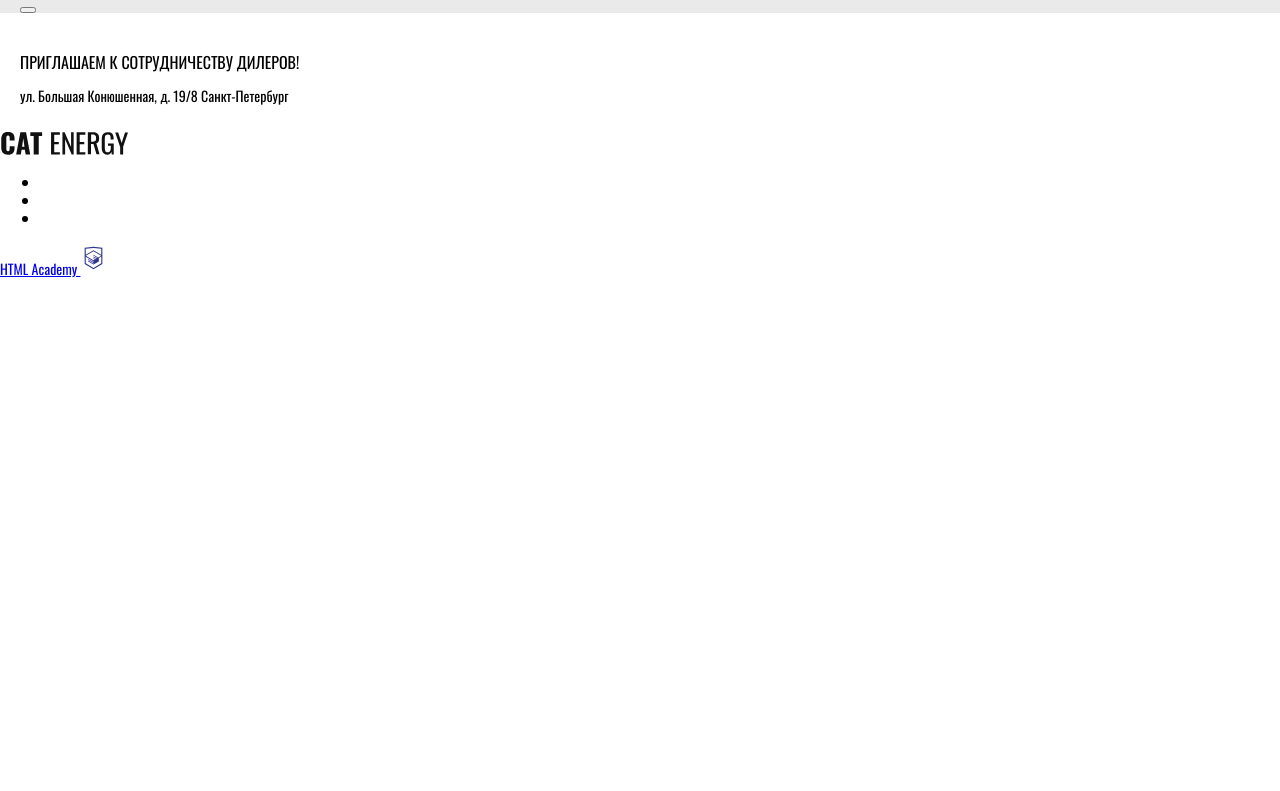
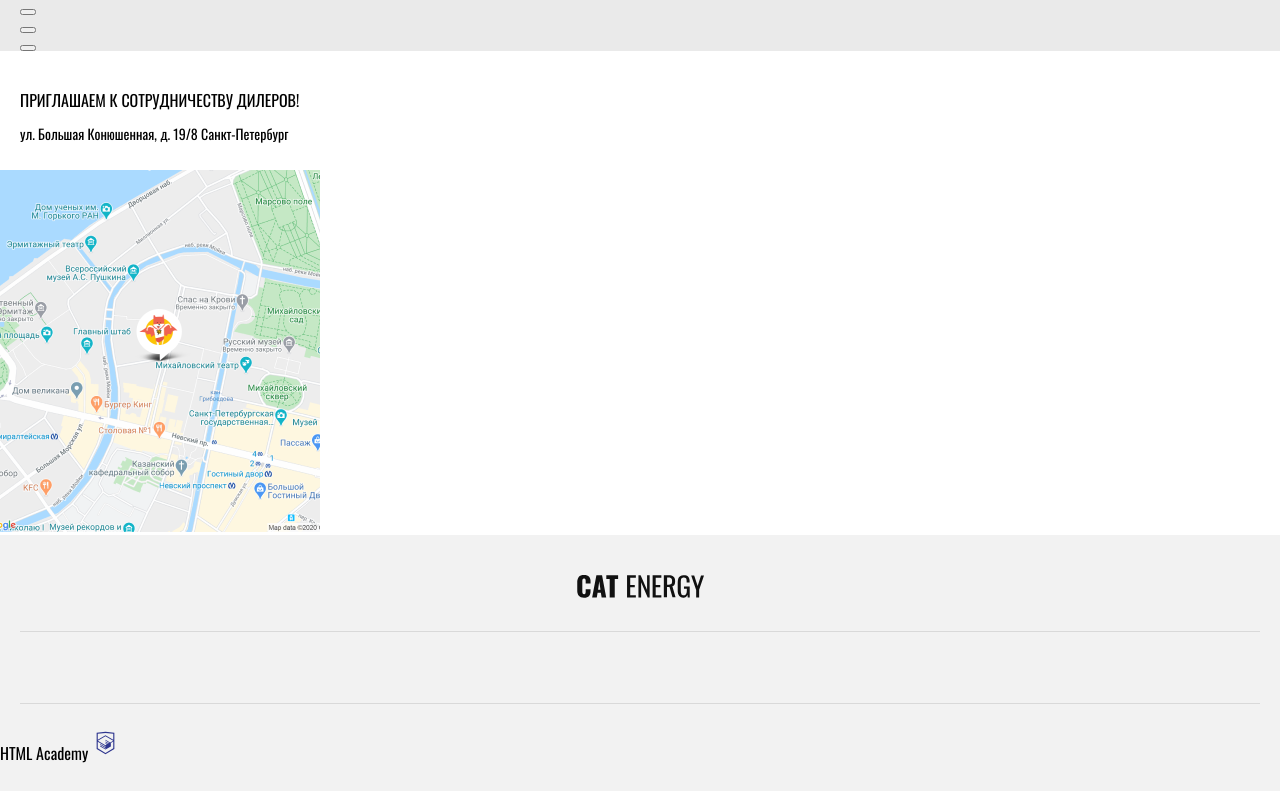
Before and after one commit to uzhas76064/cat-energy, a website: page source/index.html in a window 1280 px wide. Shown: the part 1553-2344 px from the top of the page. Before the commit the page ends 1832 px from the top, so only its background shows below. Drawn offline with Linux system fonts and the light colour scheme.

Commit message:
completed footer and added map

```diff
--- a/source/index.html
+++ b/source/index.html
@@ -141,7 +141,9 @@
         <span class="address__city">Санкт-Петербург</span>
       </address>
     </div>
-    <div class="cooperation__map"></div>
+    <div class="cooperation__map">
+      <img src="./img/map.png" width="320" height="362" alt="карта местности">
+    </div>
   </section>
 </main>
 
--- /dev/null
+++ b/source/sass/common.blocks/logo.scss
@@ -0,0 +1,6 @@
+.logo {
+  &__image {
+    display: block;
+    margin: 0 auto;
+  }
+}
--- a/source/sass/common.blocks/page-footer.scss
+++ b/source/sass/common.blocks/page-footer.scss
@@ -0,0 +1,19 @@
+.page-footer {
+  background: var(--basic_grey, #F2F2F2);
+  padding-bottom: 26px;
+  padding-top: 40px;
+
+  &__social {
+    list-style: none;
+
+    @include reset();
+  }
+
+  &__developer {
+    font-size: 16px;
+    line-height: normal;
+    font-weight: 400;
+    text-decoration: none;
+    color: #000;
+  }
+}
--- /dev/null
+++ b/source/sass/common.blocks/social.scss
@@ -0,0 +1,13 @@
+.social {
+  padding-bottom: 23px;
+  padding-top: 23px;
+  margin: 32px 20px 22px;
+  border-bottom: 1px solid #D9D9D9;
+  border-top: 1px solid #D9D9D9;
+
+  &__item {
+    display: inline-block;
+    width: 22px;
+    height: 22px;
+  }
+}
--- a/source/sass/style.scss
+++ b/source/sass/style.scss
@@ -8,7 +8,10 @@
 @import "common.blocks/navigation";
 @import "common.blocks/page-main";
 @import "common.blocks/site-menu";
+@import "common.blocks/page-footer";
 @import "common.blocks/button";
+@import "common.blocks/logo";
+@import "common.blocks/social";
 
 @import "index.blocks/hero";
 @import "index.blocks/cooperation";
```
Also changed, not shown: source/css/style.css, 1 other file.
